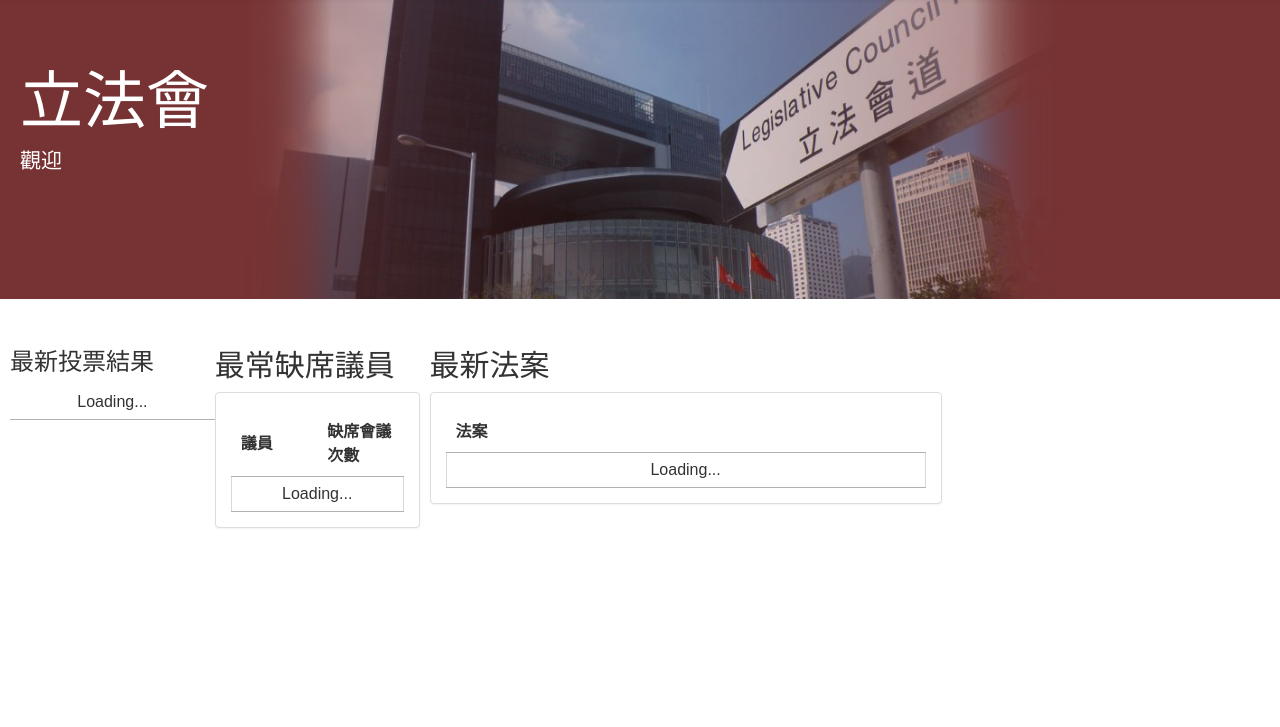
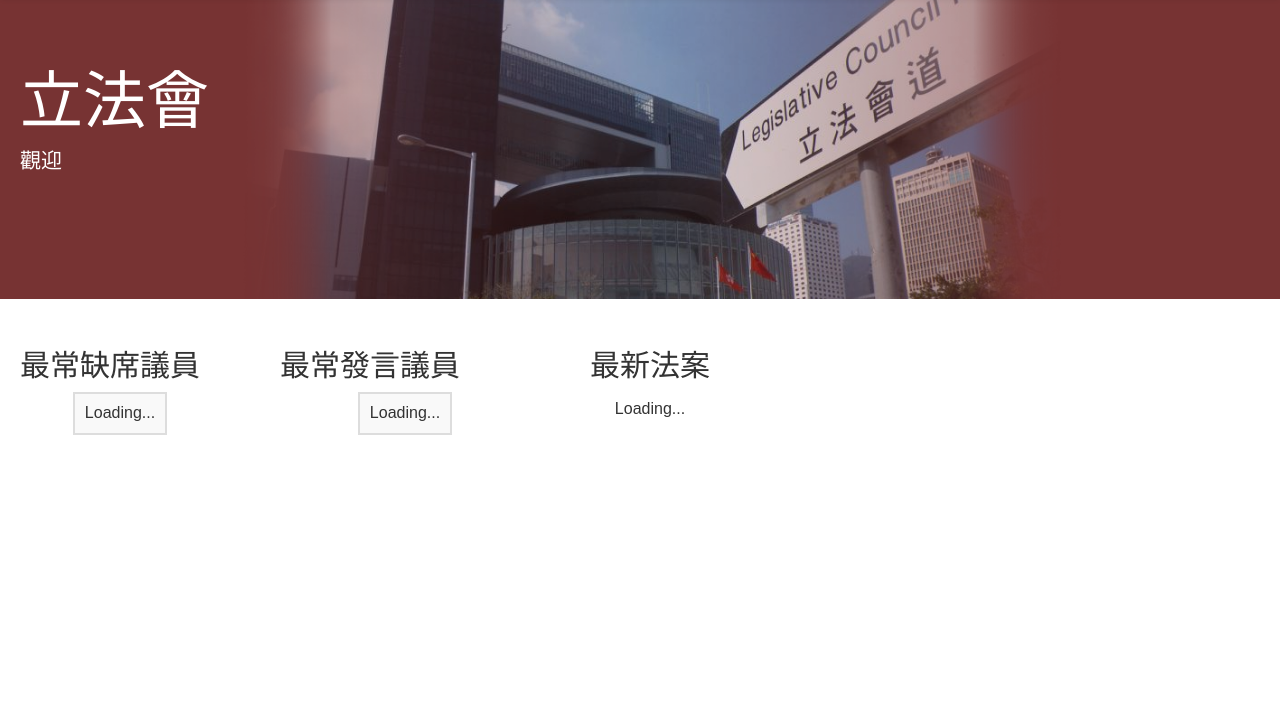
Before and after one commit to g0vhk-io/g0vhk_legco_web, a Django app: page /legco/ in a window 1280 px wide. Shown: the part 98-825 px from the top of the page. Run offline with Django 3.2, Linux system fonts and the light colour scheme; data that the repository does not hold is empty; parts of the project's set-up code (start-up, migrations or seed data) failed here and were passed over; some libraries are stand-ins or nearby versions; some web fonts are replaced.

Commit message:
UI update

```diff
--- a/gov_track_hk_web/api/urls.py
+++ b/gov_track_hk_web/api/urls.py
@@ -8,7 +8,9 @@ router.register(r'votes_search/(?P<keyword>.*)', views.VotesSearchViewSet, base_
 router.register(r'parties', views.PartiesViewSet)
 router.register(r'meetings', views.MeetingsViewSet, base_name='meetings')
 router.register(r'questions', views.LatestQuestionsViewSet, base_name='questions')
-router.register(r'most_absent', views.MostAbsentViewSet, base_name='most_absent')
+router.register(r'most_present', views.MostPresentIndividualsViewSet, base_name='most_present')
+router.register(r'most_absent', views.MostAbsentIndividualsViewSet, base_name='most_absent')
+router.register(r'most_speech', views.MostSpeechIndividualsViewSet, base_name='most_speech')
 router.register(r'subscribe', views.SubscribeViewSet, base_name='subscribe')
 router.register(r'consultations', views.ConsultationsViewSet, base_name='consultations')
 router.register(r'weather', views.WeatherViewSet, base_name='weather')
--- a/gov_track_hk_web/api/views.py
+++ b/gov_track_hk_web/api/views.py
@@ -4,7 +4,7 @@ from django.db.models import Q
 from django.core.cache import cache
 from rest_framework import viewsets
 from django.db.models import Count
-from legco.models import Vote, Motion, Party, Individual, IndividualVote, VoteSummary, Bill, Question, MeetingHansard
+from legco.models import Vote, Motion, Party, Individual, IndividualVote, VoteSummary, Bill, Question, MeetingHansard, MeetingSpeech
 from rest_framework import serializers
 from rest_framework.response import Response
 from gov_track_hk_web.settings import MORPH_IO_API_KEY
@@ -42,6 +42,51 @@ class IndividiualSerializer(serializers.ModelSerializer):
     class Meta:
         model = Individual
         fields =  ('name_en', 'name_ch', 'id')
+
+class MostPresentIndividualsViewSet(viewsets.ViewSet):
+    def  list(self, request):
+        present_total =  MeetingHansard.objects.all().values('members_present__individual__pk', 'members_present__individual__name_ch').annotate(dcount=Count('members_present__individual__pk')).order_by('-dcount')
+        print present_total
+        print len(present_total)
+        result = []
+        for d in present_total:
+            pk = d['members_present__individual__pk']
+            name_ch = d['members_present__individual__name_ch']
+            dcount = d['dcount']
+            result.append({'id': pk, 'name': name_ch, 'total': dcount})
+        return Response(result[0:5])
+
+class MostSpeechIndividualsViewSet(viewsets.ViewSet):
+    def  list(self, request):
+        speech_total =  MeetingSpeech.objects.all().values('individual__pk', 'individual__name_ch', 'individual__image').annotate(dcount=Count('individual__pk')).order_by('-dcount')
+        result = []
+        m = max([d['dcount'] for d in speech_total])
+        for d in speech_total:
+            pk = d['individual__pk']
+            name_ch = d['individual__name_ch']
+            dcount = d['dcount']
+            image = d['individual__image']
+            result.append({'id': pk, 'name': name_ch, 'total': dcount, 'max': m, 'image': image})
+        return Response(result[0:5])
+
+
+class MostAbsentIndividualsViewSet(viewsets.ViewSet):
+    def  list(self, request):
+        meeting_total = MeetingHansard.objects.all().count()
+        absent_total =  MeetingHansard.objects.all() \
+        .values('members_absent__individual__pk', 'members_absent__individual__name_ch', 'members_absent__individual__image') \
+        .annotate(dcount=Count('members_absent__individual__pk')).order_by('-dcount')
+        print absent_total
+        print len(absent_total)
+        result = []
+        for d in absent_total:
+            pk = d['members_absent__individual__pk']
+            name_ch = d['members_absent__individual__name_ch']
+            image = d['members_absent__individual__image']
+            dcount = d['dcount']
+            result.append({'id': pk, 'name': name_ch, 'total': dcount, 'image': image, 'max': meeting_total})
+        return Response(result[0:5])
+
 
 
 class LatestVotesViewSet(viewsets.ViewSet):
@@ -115,12 +160,6 @@ class PartyDetailViewSet(viewsets.ViewSet):
         individual_serializers = [ IndividiualSerializer(i) for i in individuals]
         return Response({'party': party_serializer.data, 'individuals': [i.data for i in individual_serializers]})
 
-class MostAbsentViewSet(viewsets.ViewSet):
-    def list(self, request):
-        queryset = IndividualVote.objects.filter(result=IndividualVote.ABSENT).values('individual__name_ch', 'individual__pk').annotate(dcount=Count('individual__name_ch')).order_by('-dcount')[:5]
-        result = [{'count': d['dcount'], 'individual': {'name': d['individual__name_ch'], 'id':d['individual__pk']} } for d in queryset]
-        return Response(result)
-
 class ConsultationsViewSet(viewsets.ViewSet):
     def list(self, request):
         key = "consultations_json"
--- a/gov_track_hk_web/templates/legco/index.html
+++ b/gov_track_hk_web/templates/legco/index.html
@@ -21,61 +21,72 @@
 <div class="container-full">
     <div class="jumbotron" id="legco_jumbotron">
         <h1>立法會</h1>
-    <p>
-    觀迎
-    </p>
+        <p>觀迎</p>
     </div>
 </div>
 
-
-<div style="width:40%">
-<div style="width:40%;margin-left:10px;float:left">
-<h3>最新投票結果</h3>
-<table id="latest-votes">
+<div style="margin-left:20px;overflow:hidden" class="container-full">
+    <div style="min-width:200px;float:left">
+        <div>
+            <h2>最常缺席議員</h2>
+            <table id="most-absent" class="table table-striped table-bordered">
             <thead style="display:none">
-  <tr></tr>
- </thead>
-</table>
-</div>
-<div style="width:40%;float:left">
-
-    <h2>最常缺席議員</h2>
-    <div class="panel panel-default">
-    <div class="panel-body">
-        <table id="most-absent" class="cell-border">
-            <thead>
             <tr>
                 <th width="50%">議員</th>
                 <th width="50%">缺席會議次數</th>
             </tr>
             </thead>
+            <tfoot style="display:none">
+                <tr>
+                    <th width="50%"></th>
+                    <th width="50%"></th>
+                </tr>
+            </tfoot>
+            </table>
+        </div>
+    </div>
+    <div style="width:250px;float:left; margin-left:60px; margin-right:60px">
+        <div>
+        <h2>最常發言議員</h2>
+            <table id="most-speech" class="table table-striped table-bordered"">
+                <thead style="display:none">
+                <tr>
+                    <th width="50%">議員</th>
+                    <th width="50%">發言次數</th>
+                </tr>
+                </thead>
+                <tfoot style="display:none">
+                    <tr></tr>
+                </tfoot>
+            </table>
+        </div>
+    </div>
+
+    <div style="float:left;">
+        <div>
+        <h2>最新法案</h2>
+            <table id="latest-bills">
+                <thead style="display:none">
+                <tr>
+                    <th width="50%">法案</th>
+                </tr>
+                </thead>
+                <tfoot style="display:none"><tr></tr></tfoot>
+
             </table>
         </div>
     </div>
 </div>
-</div>
-<div style="width:40%;float:left;margin-left:10px;">
-
-    <h2>最新法案</h2>
-    <div class="panel panel-default">
-    <div class="panel-body">
-        <table id="latest-bills" class="cell-border">
-            <thead>
-            <tr>
-                <th width="50%">法案</th>
-            </tr>
-            </thead>
-        </table>
-    </div>
-    </div>
-    </div>
-</div>
-
+<br/>
+<br/>
+<br/>
+<br/>
 <script>
 $(document).ready(function() {
-    $('#latest-votes').DataTable( {
+    $('#most-absent').DataTable( {
+        "pageLength": 10,
         "ajax": {
-            url:"/api/latest_votes/",
+            url:"/api/most_absent/",
             dataSrc:""
         },
         "searching": false,
@@ -85,47 +96,30 @@ $(document).ready(function() {
         "columns": [
             { "render":
                  function ( data, type, row ) {
-                    console.log(row);
-                    var label_class = "label-primary";
-                    var overall_result = row.summaries.filter(function(s) {return s.     summary_type == "OVER";})[0].result;
-                    if (overall_result == "Passed")
-                    {
-                        label_class = "label-success";
-                    }
-                    else
-                    if (overall_result == "Negatived")
-                    {
-                        label_class = "label-danger"
-                    }
-                    var s = "";
-
-
-                    s += "<div class=\"panel panel-default\">";
-                    s += "<div class=\"panel-heading\">" + row.date + " "  + row.time + "</div>";
-
-                    s += "<div class=\"panel-body\" style=\"font-size:10pt\">" + row.motion.name_ch ;
-                    s += "<br/><div style=\"margin-bottom:7px;margin-top:7px;\">結果: <span class=\"label " + label_class + "\">" + overall_result +  "</span></div>"
-                    s += "動議人: " + row.motion.mover_ch ;
-
-                    s += "<a class=\"btn-block\" href=\"/legco/vote/" + row.id  + "/\">"
-                    s += "Go";
-                    s += "</a>";
-                    s += "</div>"
-                    s += "</div>";
-
-                    return s;
+                     var html = "";
+                     var level = "warning";
+                     if (row['total'] > 100)
+                        level = "danger";
+                     html += "<div style=\"width:200px\">"
+                     html += "<div style=\"text-align:center\"><img width=\"80\" src=\"" + row['image'] + "\" /><br/>" + row['name'] + "</div>";
+                     html += "<div class=\"progress\">";
+                     html += "<div class=\"progress-bar progress-bar-" + level +"\" role=\"progressbar\" aria-valuenow=\"" + row['total'] + "\" aria-valuemin=\"0\" aria-valuemax=\"" + row['max']  +"\" style=\"width:" + (row['total'] / row['max'] * 100) + "%\">";
+                     html += row['total'] + "次" ;
+                     html += "</div>";
+                     html += "</div>";
+                     html += "</div>";
+                     return html;
                  }
             },
+            { "visible":false,
+              "data": null
+            }
         ]
-    } );
-} );
-</script>
-
-<script>
-$(document).ready(function() {
-    $('#most-absent').DataTable( {
+    });
+    $('#most-speech').DataTable( {
+        "pageLength": 10,
         "ajax": {
-            url:"/api/most_absent/",
+            url:"/api/most_speech/",
             dataSrc:""
         },
         "searching": false,
@@ -133,10 +127,28 @@ $(document).ready(function() {
         "ordering": false,
         "info": false,
         "columns": [
-            { "data": "individual.name" },
-            { "data": "count" },
+            { "render":
+                 function ( data, type, row ) {
+                     var html = "";
+                     var level = "info";
+                     if (row['total'] > 1000)
+                        level = "success";
+                     html += "<div style=\"width:200px\">"
+                     html += "<div style=\"text-align:center\"><img width=\"80\" src=\"" + row['image'] + "\" /><br/>" + row['name'] + "</div>";
+                     html += "<div class=\"progress\">";
+                     html += "<div class=\"progress-bar progress-bar-" + level +"\" role=\"progressbar\" aria-valuenow=\"" + row['total'] + "\" aria-valuemin=\"0\" aria-valuemax=\"" + row['max']  +"\" style=\"width:" + (row['total'] / row['max'] * 100) + "%\">";
+                     html += row['total'] + "次" ;
+                     html += "</div>";
+                     html += "</div>";
+                     html += "</div>";
+                     return html;
+                 }
+            },
+            { "visible":false,
+              "data": null
+            }
         ]
-    } );
+    });
 } );
 </script>
 
```
Lines whose indentation alone changed are shown as unchanged.
